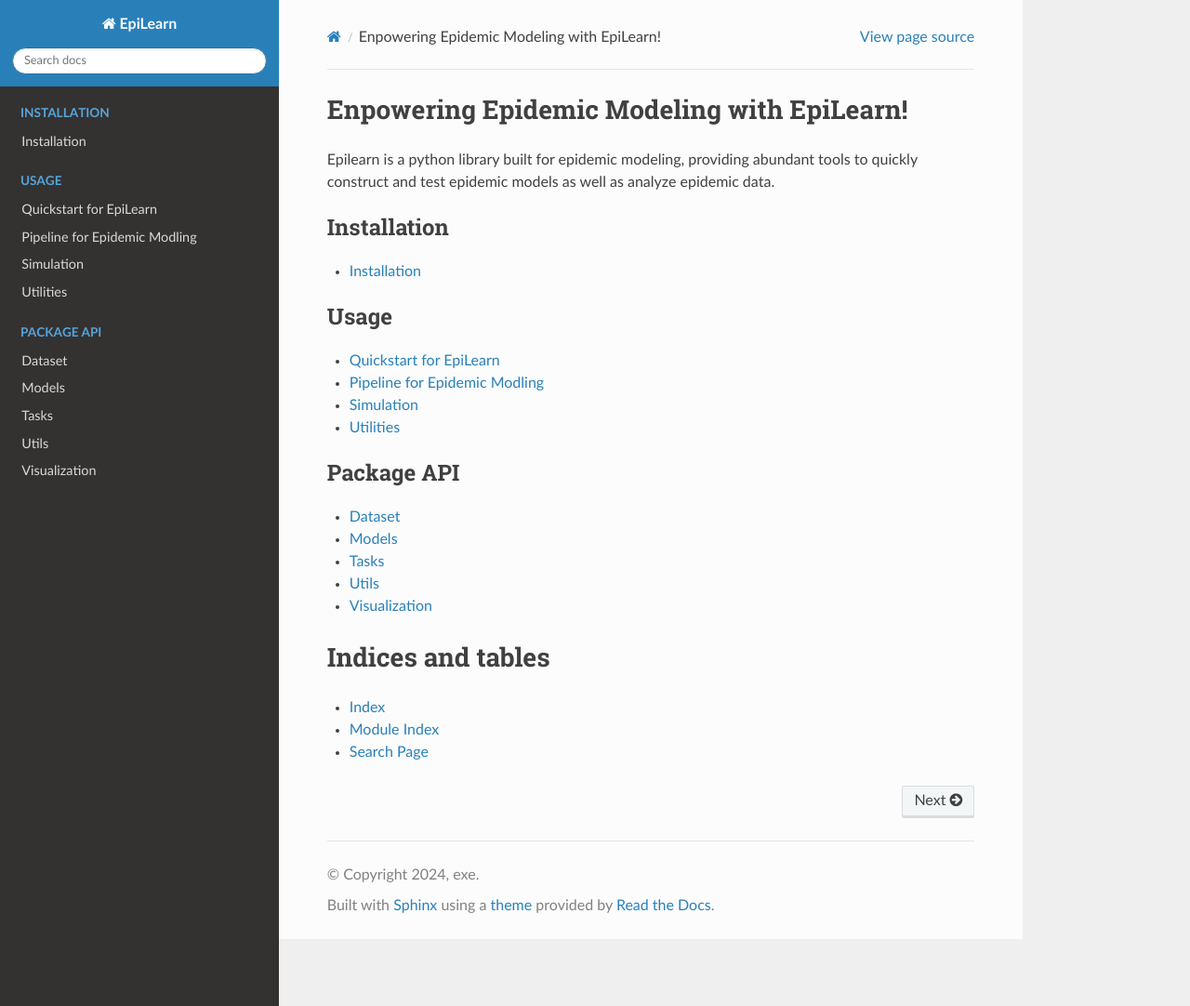
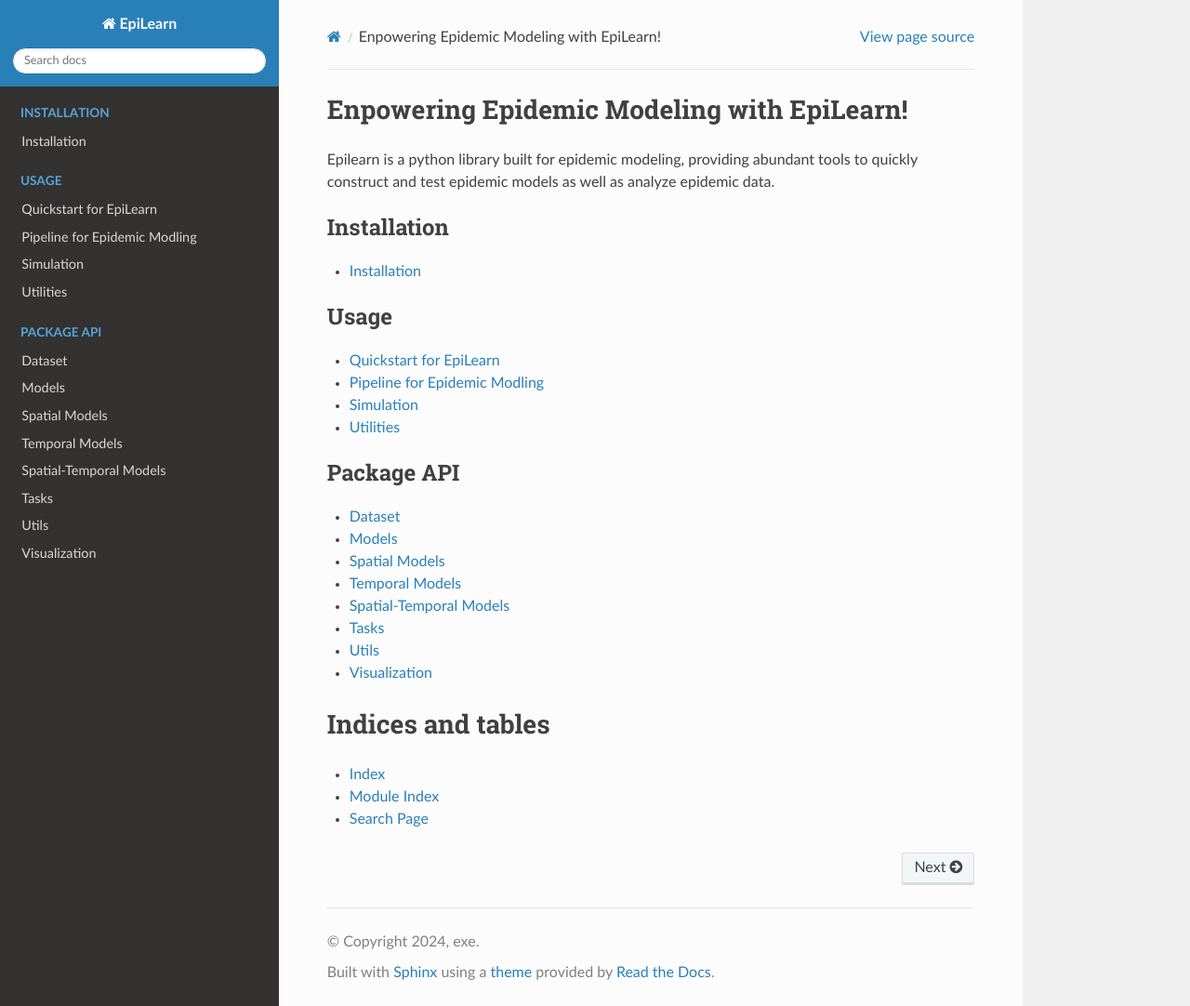
Before and after one commit to Emory-Melody/EpiLearn, a Sphinx documentation site: the page built from docs/index.rst, in a window 1280 px wide and 1082 px high. Shown: the whole window at 93% size. Built offline with Sphinx 7.4.7 and the Read the Docs theme 2.0.0, drawn with Linux system fonts in a browser that asks for light colours; some of the changed lines change nothing that is shown.

Commit message:
Update models.rst

```diff
--- a/docs/API/models.rst
+++ b/docs/API/models.rst
@@ -2,7 +2,202 @@
 ===================================
 
 Spatial Models
+===================================
+
+
+GAT
+----------
+
+.. autoclass:: epilearn.models.Spatial.GAT.GAT
+    :members:
+
+
+GCN
+----------
+
+.. autoclass:: epilearn.models.Spatial.GCN.GCN
+    :members:
+
+GIN
+----------
+
+.. autoclass:: epilearn.models.Spatial.GIN.GIN
+    :members:
+
+SAGE
+----------
+
+.. autoclass:: epilearn.models.Spatial.SAGE.SAGE
+    :members:
 
 Temporal Models
+===================================
+
+
+ARIMA
+----------
+
+.. autoclass:: epilearn.models.Temporal.ARIMA.VARMAXModel
+    :members:
+
+
+DLINEAR
+----------
+
+.. autoclass:: epilearn.models.Temporal.Dlinear.DlinearModel
+    :members:
+
+
+GRU
+----------
+
+.. autoclass:: epilearn.models.Temporal.GRU.GRUModel
+    :members:
+
+
+LSTM
+----------
+
+.. autoclass:: epilearn.models.Temporal.LSTM.LSTMModel
+    :members:
+
+
+SIR
+----------
+
+.. autoclass:: epilearn.models.Temporal.SIR.SIR
+    :members:
+
+
+SIS
+----------
+
+.. autoclass:: epilearn.models.Temporal.SIR.SIS
+    :members:
+
+SEIR
+----------
+
+.. autoclass:: epilearn.models.Temporal.SIR.SEIR
+    :members:
+
+XGBOOST
+----------
+
+.. autoclass:: epilearn.models.Temporal.XGB.XGBModel
+    :members:
+
+
+
+
+
+
+
+
+
+
+
+
+
+
+
 
 Spatial-Temporal Models
+===================================
+
+
+ATMGNN
+----------
+
+.. autoclass:: epilearn.models.SpatialTemporal.ATMGNN.ATMGNN
+    :members:
+
+MPNN_LSTM
+----------
+
+.. autoclass:: epilearn.models.SpatialTemporal.ATMGNN.MPNN_LSTM
+    :members:
+
+CNNRNN_Res
+----------
+
+.. autoclass:: epilearn.models.SpatialTemporal.CNNRNN_Res.CNNRNN_Res
+    :members:
+
+
+ColaGNN
+----------
+
+.. autoclass:: epilearn.models.SpatialTemporal.ColaGNN.ColaGNN
+    :members:
+
+DASTGN
+----------
+
+.. autoclass:: epilearn.models.SpatialTemporal.DASTGN.DASTGN
+    :members:
+
+
+DCRNN
+----------
+
+.. autoclass:: epilearn.models.SpatialTemporal.DCRNN.DCRNN
+    :members:
+
+
+
+DMP
+----------
+
+.. autoclass:: epilearn.models.SpatialTemporal.DMP.DMP
+    :members:
+
+
+EpiColaGNN
+----------
+
+.. autoclass:: epilearn.models.SpatialTemporal.EpiColaGNN.EpiColaGNN
+    :members:
+
+
+EpiGNN
+----------
+
+.. autoclass:: epilearn.models.SpatialTemporal.EpiGNN.EpiGNN
+    :members:
+
+GraphWaveNet
+----------
+
+.. autoclass:: epilearn.models.SpatialTemporal.GraphWaveNet.GraphWaveNet
+    :members:
+
+
+
+
+MepoGNN
+----------
+
+.. autoclass:: epilearn.models.SpatialTemporal.MepoGNN.MepoGNN
+    :members:
+
+
+NetSIR
+----------
+
+.. autoclass:: epilearn.models.SpatialTemporal.NetworkSIR.NetSIR
+    :members:
+
+
+STAN
+----------
+
+.. autoclass:: epilearn.models.SpatialTemporal.STAN.STAN
+    :members:
+
+
+STGCN
+----------
+
+.. autoclass:: epilearn.models.SpatialTemporal.STGCN.STGCN
+    :members:
```
